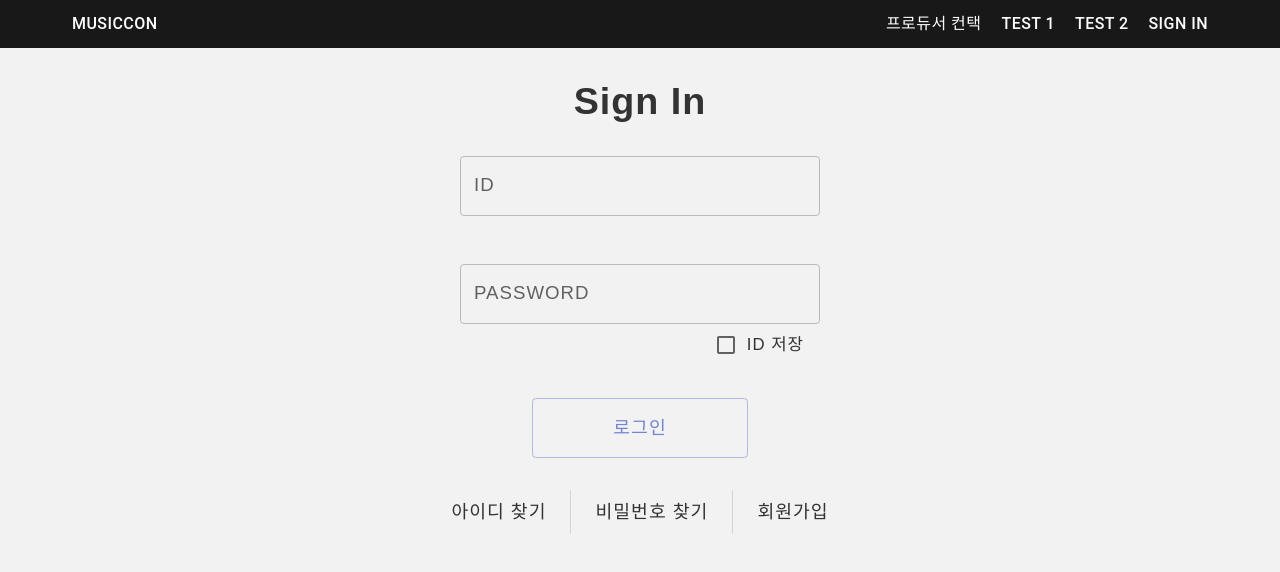
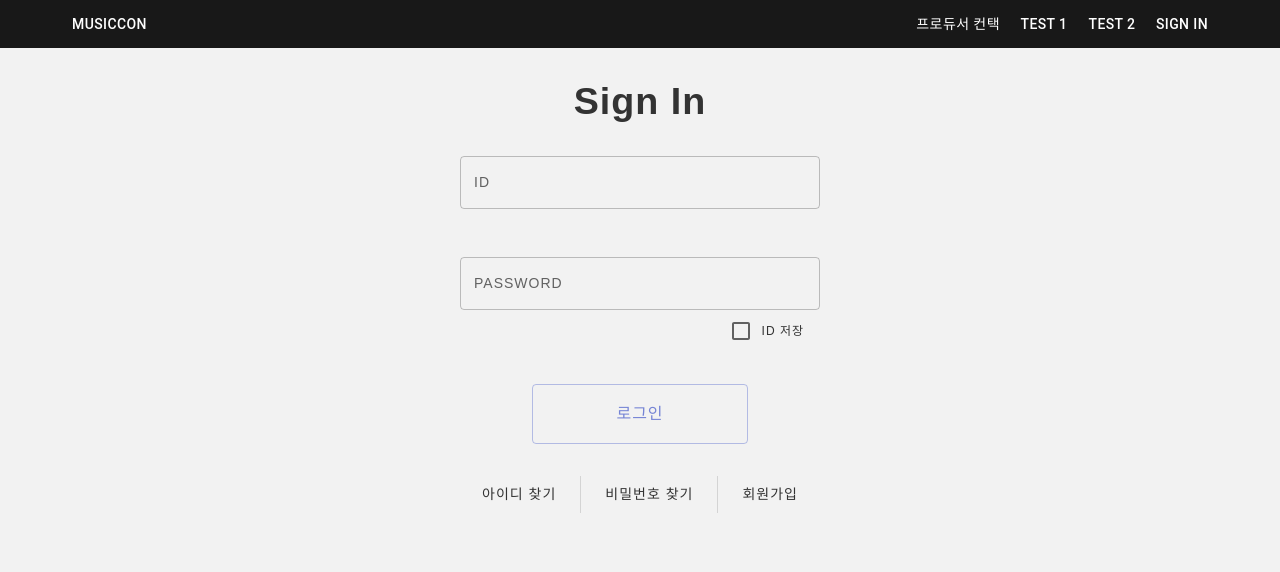
Before and after one commit to kino-duo/musiccon-fe, a React (Vite) app: page /sign-in in a window 1280 px wide. Shown: the top 572 px of the page. Built offline with nearby package versions, Linux system fonts and the light colour scheme; a web font is replaced by a local one.

Commit message:
Style : 폰트 조정

```diff
--- a/src/components/atoms/ButtonSmall.tsx
+++ b/src/components/atoms/ButtonSmall.tsx
@@ -4,5 +4,5 @@ import Button from "@mui/material/Button";
 
 export const ButtonSmall = styled(Button)({
   color: "inherit",
-  fontSize: 16,
+  fontSize: 14,
 });
--- a/src/components/constants/typography.config.ts
+++ b/src/components/constants/typography.config.ts
@@ -6,9 +6,9 @@ export const configTypography: TypographyOptions = {
   h1: { fontSize: 36, fontWeight: 700 },
   h2: { fontSize: 26 },
   body1: {
-    fontSize: 18,
+    fontSize: 14,
     letterSpacing: "1px",
   },
-  body2: { fontSize: 18, fontWeight: 500 },
-  button: { fontSize: 18, letterSpacing: "1px", color: appColor.white },
+  body2: { fontSize: 12, fontWeight: 500 },
+  button: { fontSize: 16, letterSpacing: "1px", color: appColor.white },
 };
```
Also changed, not shown: vercel.json (deleted).
